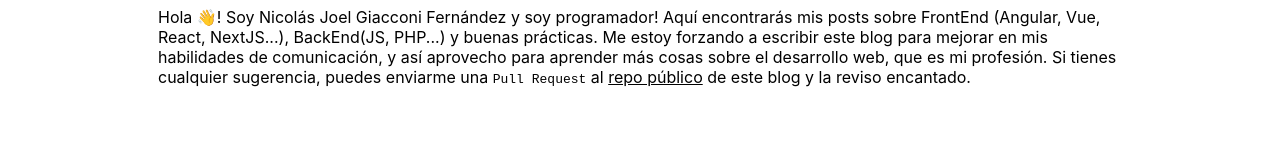
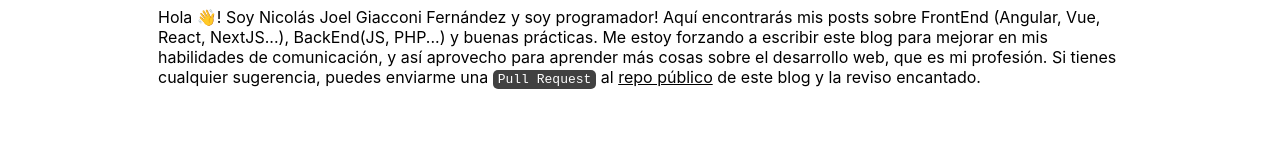
Before and after one commit to Xaconi/xaconi-site, a Next.js app: page / in a window 1280 px wide. Shown: the part 138-282 px from the top of the page. Built offline with nearby package versions, Linux system fonts and the light colour scheme.

Commit message:
Added code style.

```diff
--- a/styles/globals.css
+++ b/styles/globals.css
@@ -13,6 +13,13 @@ a {
 
 p a {
   text-decoration: underline;
+}
+
+code {
+  padding: 2px 5px;
+  background-color: var(--color-dark-grey);
+  color: white;
+  border-radius: 5px;
 }
 
 * {
```
